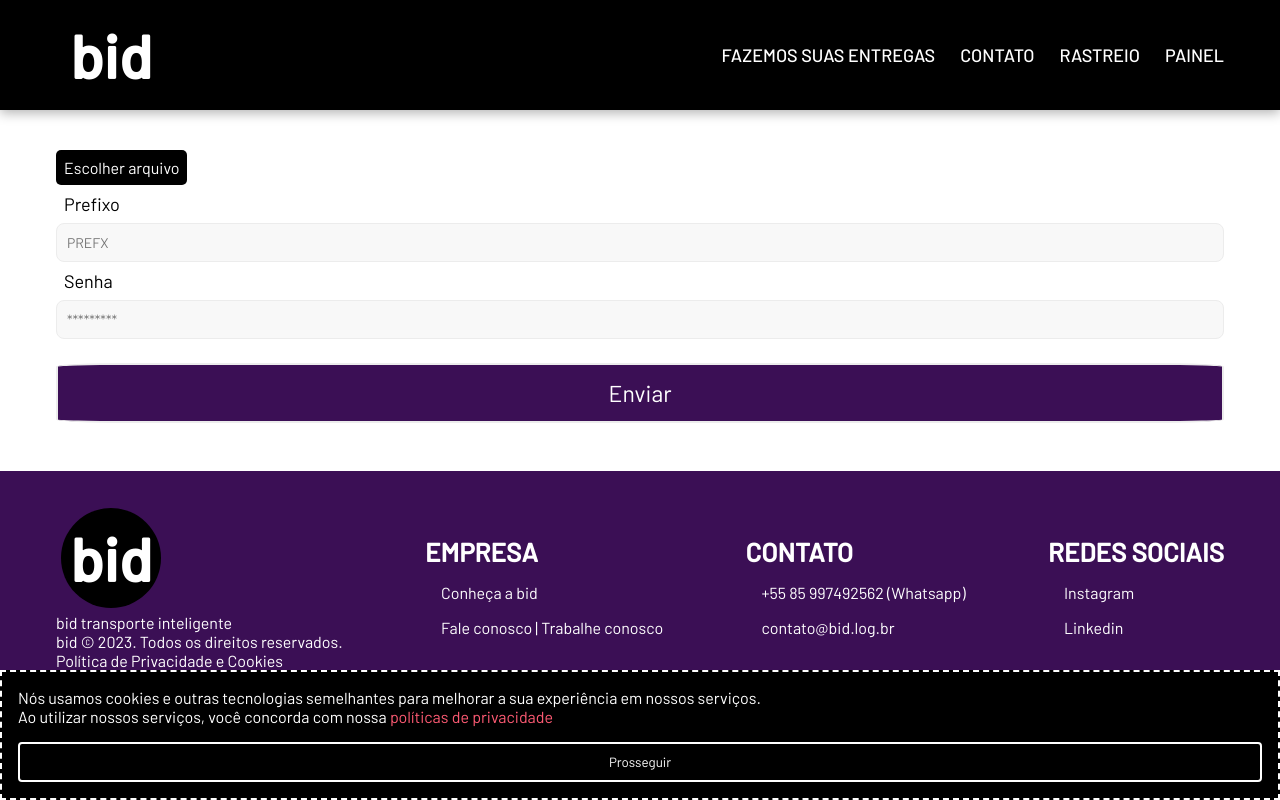
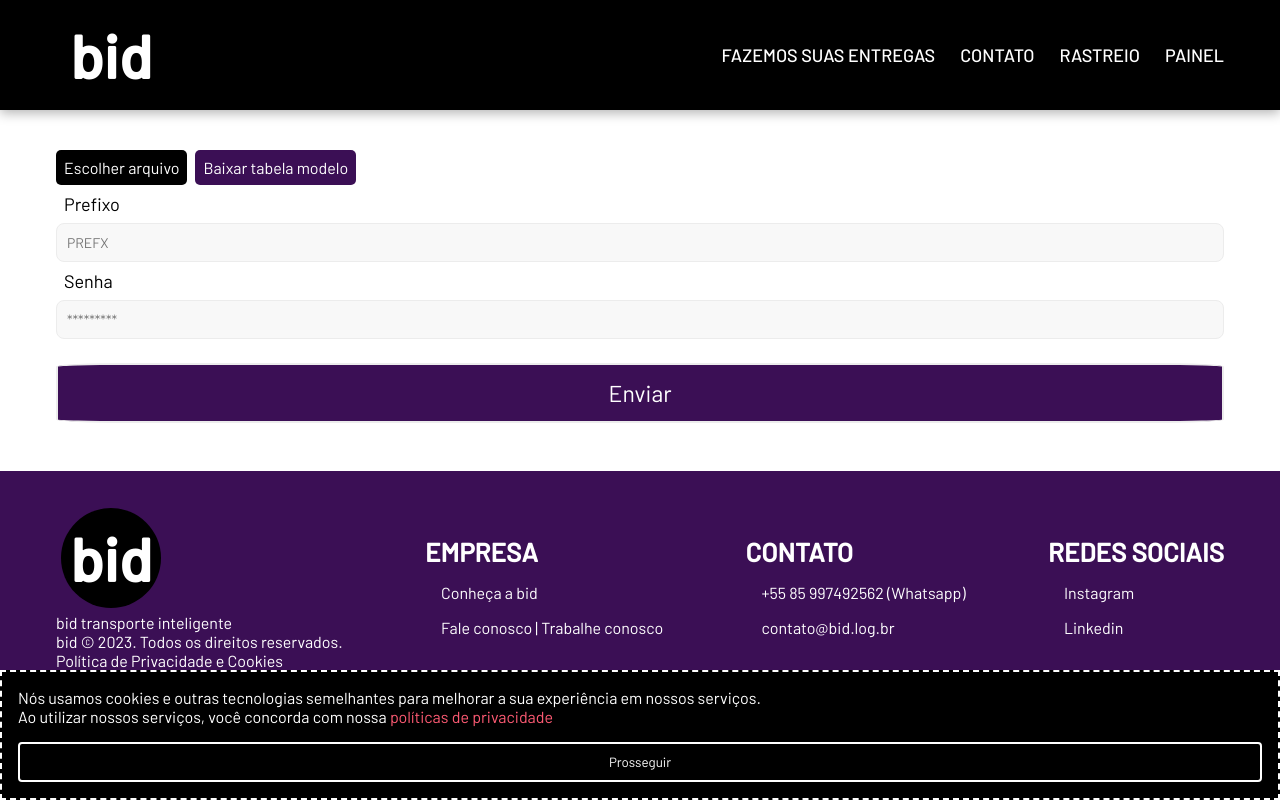
Before and after one commit to beriloqueiroz/bid-site, a Next.js app: page /painel-cliente in a window 1280 px wide. Built offline with nearby package versions, Linux system fonts and the light colour scheme.

Commit message:
baixar tabela modelo

```diff
--- a/src/pages/painel-cliente.tsx
+++ b/src/pages/painel-cliente.tsx
@@ -1,7 +1,6 @@
 import InputForm from "@/components/inputForm";
 import Layout from "@/components/layout";
 import SubmitButton from "@/components/submitButton";
-import axios from "axios";
 import { useState } from "react";
 import style from "../styles/painel-cliente.module.scss";
 
@@ -121,6 +120,14 @@ export default function CustomerPanel() {
               onChange={handleFileChange}
             />
             {fileSelected && <button onClick={onCancelFile}>Cancelar</button>}
+            <a
+              className={style.modelButton}
+              download
+              href='/model.xlsx'
+              target='_blank'
+              rel='noopener noreferrer'>
+              Baixar tabela modelo
+            </a>
           </div>
           <InputForm
             label='Prefixo'
--- a/src/styles/painel-cliente.module.scss
+++ b/src/styles/painel-cliente.module.scss
@@ -26,7 +26,8 @@
             .choose_btn:hover {
                 background-color: var(--color-primary-3);
             }
-            button {
+            button,
+            .modelButton {
                 margin-left: 0.5rem;
                 background-color: var(--color-primary-2);
                 border: 2px solid var(--color-warn);
@@ -37,6 +38,9 @@
                 width: -moz-fit-content;
             }
             button:hover {
+                background-color: var(--color-primary-3);
+            }
+            .modelButton:hover {
                 background-color: var(--color-primary-3);
             }
         }
```
Also changed, not shown: 1 other file (tests, documents, lock files or other folders).
